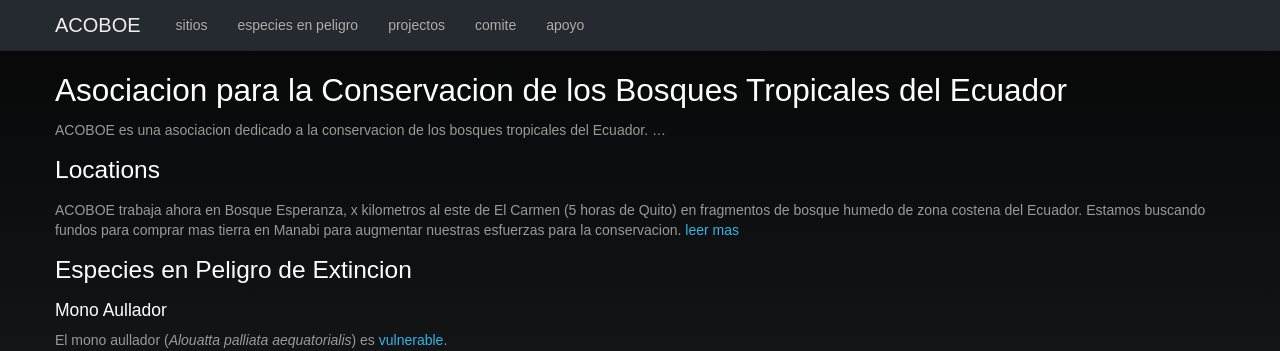
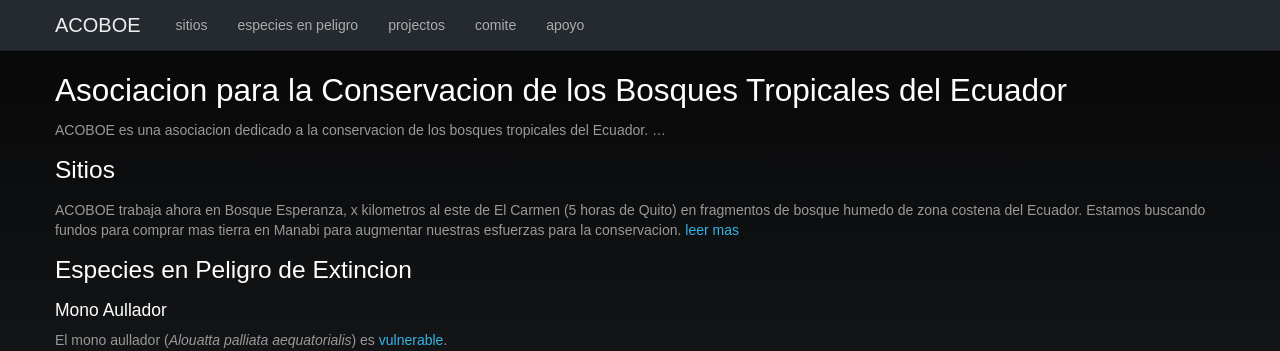
Before and after one commit to acoboe/acoboe.github.io, a Jekyll site: the page built from index.md, in a window 1280 px wide. Shown: the top 351 px of the page. Built offline with Jekyll 4.4.1, drawn with Linux system fonts in a browser that asks for light colours; nearby versions of some CDN libraries; some web fonts are replaced; library files that are not in the unit come from our copies.

Commit message:
Update index.md

```diff
--- a/index.md
+++ b/index.md
@@ -12,7 +12,7 @@ subtitle:
 ACOBOE es una asociacion dedicado a la conservacion de los bosques tropicales del Ecuador. ...
 
 
-<h3>Locations</h3>
+<h3>Sitios</h3>
 
 ACOBOE trabaja ahora en Bosque Esperanza, x kilometros al este de El Carmen (5 horas de Quito) en fragmentos de bosque humedo de zona costena del Ecuador. Estamos buscando fundos para comprar mas tierra en Manabi para augmentar nuestras esfuerzas para la conservacion. [leer mas](../sitios.html)
 
```
